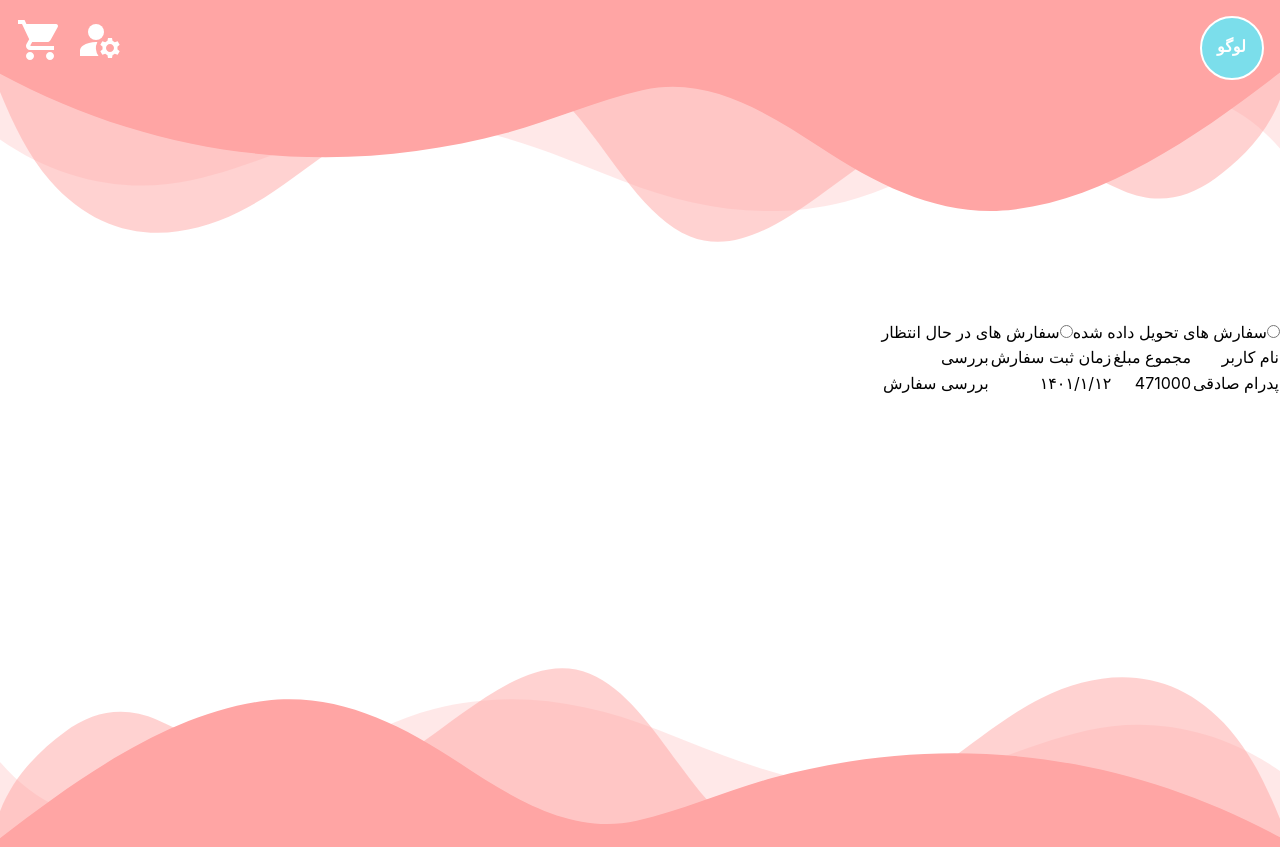
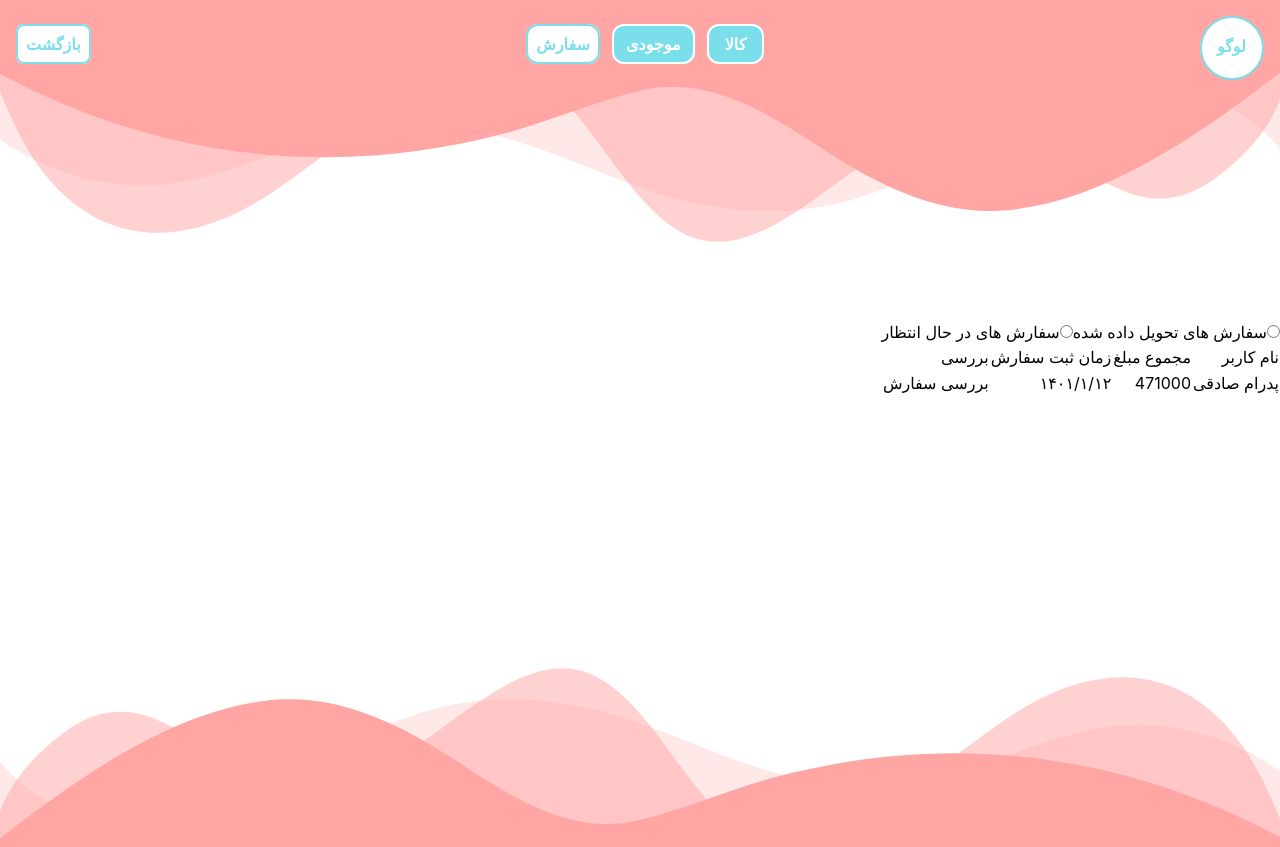
Before and after one commit to sima-ziyaei/onlineShop-project-reactJs, a React (Create React App) app: page /order in a window 1280 px wide. Built offline with nearby package versions, Linux system fonts and the light colour scheme; data requests are answered from the project's data file.

Commit message:
fix the bugs

```diff
--- /dev/null
+++ b/src/Layout/MainNavbar.js
@@ -0,0 +1,34 @@
+import { NavLink, Outlet} from 'react-router-dom';
+import '../styles/navbar.css';
+import {MdShoppingCart} from 'react-icons/md';
+import {MdManageAccounts} from 'react-icons/md';
+
+//className='bg-[#7bdeeb] rounded-xl px-4 w-[100px] m-3 h-24 border-2 border-white text-white font-semibold p-2 hover:text-[#7bdeeb] hover:border-[#7bdeeb] hover:bg-white'
+
+const MainNavbar = () => {
+
+    return (
+
+            <nav className='navbar'>
+                <div className='bg-[#ffa5a4] w-[100%] h-16 p-4 flex justify-between'>
+                    <NavLink className='w-16 h-16 text-center z-20 p-4 rounded-[50%] bg-[#7bdeeb] text-white border-2 border-white font-bold' to='/'  >لوگو</NavLink>
+                    <div className='flex'>
+                        <NavLink to='manageform' className='ml-3 text-5xl text-white hover:text-[#7bdeeb]' > <MdManageAccounts /> </NavLink>
+                        <NavLink to='cart' className='text-5xl text-white hover:text-[#7bdeeb]'>  <MdShoppingCart /> </NavLink>
+
+                    </div>
+                </div>
+                <div className='svgContain '>
+                    <svg className='svg' data-name="Layer 1" xmlns="http://www.w3.org/2000/svg" viewBox="0 0 1200 120" preserveAspectRatio="none">
+                        <path d="M0,0V46.29c47.79,22.2,103.59,32.17,158,28,70.36-5.37,136.33-33.31,206.8-37.5C438.64,32.43,512.34,53.67,583,72.05c69.27,18,138.3,24.88,209.4,13.08,36.15-6,69.85-17.84,104.45-29.34C989.49,25,1113-14.29,1200,52.47V0Z" opacity=".25" className="shape-fill"></path>
+                        <path d="M0,0V15.81C13,36.92,27.64,56.86,47.69,72.05,99.41,111.27,165,111,224.58,91.58c31.15-10.15,60.09-26.07,89.67-39.8,40.92-19,84.73-46,130.83-49.67,36.26-2.85,70.9,9.42,98.6,31.56,31.77,25.39,62.32,62,103.63,73,40.44,10.79,81.35-6.69,119.13-24.28s75.16-39,116.92-43.05c59.73-5.85,113.28,22.88,168.9,38.84,30.2,8.66,59,6.17,87.09-7.5,22.43-10.89,48-26.93,60.65-49.24V0Z" opacity=".5" className="shape-fill"></path>
+                        <path d="M0,0V5.63C149.93,59,314.09,71.32,475.83,42.57c43-7.64,84.23-20.12,127.61-26.46,59-8.63,112.48,12.24,165.56,35.4C827.93,77.22,886,95.24,951.2,90c86.53-7,172.46-45.71,248.8-84.81V0Z" className="shape-fill"></path>
+                    </svg>
+                </div>
+                <Outlet />
+            </nav>
+
+    )
+}
+
+export default MainNavbar;
--- /dev/null
+++ b/src/Layout/ManageNavbar.js
@@ -0,0 +1,31 @@
+import { NavLink, Outlet, Link} from 'react-router-dom';
+import '../styles/manageNavbar.css';
+
+
+const ManageNavbar=()=>{
+    return(
+        <nav >
+                <div className='  w-[100%] h-16 bg-[#ffa5a4] p-4 flex justify-between'>
+                    <NavLink className='w-16 h-16 text-center z-20 p-4  rounded-[50%] bg-white font-bold text-[#7bdeeb] border-2 border-[#7bdeeb]' to='/'  >لوگو</NavLink>
+                    <div className='mt-4  ' >
+                        <NavLink to='commodity' className='navLinks bg-[#7bdeeb] rounded-xl px-4 w-[100px] m-3 h-24 border-2 border-white text-white font-semibold p-2 hover:text-[#7bdeeb] hover:border-[#7bdeeb] hover:bg-white' >کالا</NavLink>
+                        <NavLink to='inventory' className='navLinks bg-[#7bdeeb] rounded-xl w-[5%] h-24 border-2 border-white text-white font-semibold p-2 hover:text-[#7bdeeb] hover:border-[#7bdeeb] hover:bg-white'> موجودی </NavLink>
+                        <NavLink to='order' className='navLinks bg-[#7bdeeb] rounded-xl w-[5%] m-3 h-24 border-2 border-white text-white font-semibold p-2 hover:text-[#7bdeeb] hover:border-[#7bdeeb] hover:bg-white'> سفارش</NavLink>
+                    </div>
+                    <div className='mt-4'>
+                        <Link to='/' className='z-30  text-[#7bdeeb] font-semibold border-2 border-[#7bdeeb] p-2 bg-white rounded-lg hover:bg-[#7bdeeb] hover:border-white hover:text-white'>بازگشت </Link>
+                    </div>
+                </div>
+                <div className='svgContain '>
+                    <svg className='svg' data-name="Layer 1" xmlns="http://www.w3.org/2000/svg" viewBox="0 0 1200 120" preserveAspectRatio="none">
+                        <path d="M0,0V46.29c47.79,22.2,103.59,32.17,158,28,70.36-5.37,136.33-33.31,206.8-37.5C438.64,32.43,512.34,53.67,583,72.05c69.27,18,138.3,24.88,209.4,13.08,36.15-6,69.85-17.84,104.45-29.34C989.49,25,1113-14.29,1200,52.47V0Z" opacity=".25" className="shape-fill"></path>
+                        <path d="M0,0V15.81C13,36.92,27.64,56.86,47.69,72.05,99.41,111.27,165,111,224.58,91.58c31.15-10.15,60.09-26.07,89.67-39.8,40.92-19,84.73-46,130.83-49.67,36.26-2.85,70.9,9.42,98.6,31.56,31.77,25.39,62.32,62,103.63,73,40.44,10.79,81.35-6.69,119.13-24.28s75.16-39,116.92-43.05c59.73-5.85,113.28,22.88,168.9,38.84,30.2,8.66,59,6.17,87.09-7.5,22.43-10.89,48-26.93,60.65-49.24V0Z" opacity=".5" className="shape-fill"></path>
+                        <path d="M0,0V5.63C149.93,59,314.09,71.32,475.83,42.57c43-7.64,84.23-20.12,127.61-26.46,59-8.63,112.48,12.24,165.56,35.4C827.93,77.22,886,95.24,951.2,90c86.53-7,172.46-45.71,248.8-84.81V0Z" className="shape-fill"></path>
+                    </svg>
+                </div>
+                <Outlet />
+            </nav>
+    )
+}
+
+export default ManageNavbar;
--- a/src/pages/ManageForm.js
+++ b/src/pages/ManageForm.js
@@ -48,7 +48,7 @@ export default function ManageForm() {
         setTimeout(() => {
           setSubmitting(false);
           setChangeNav(false);
-          navigate("/commodity");
+          navigate("/order");
         }, 400);
       }}
     >
--- a/src/pages/panel/Order.js
+++ b/src/pages/panel/Order.js
@@ -4,7 +4,7 @@ import { useEffect, useState } from "react";
 function Order() {
   const [deliveredOrders, setDeliveredOrders] = useState([]);
   const [notDeliveredOrders, setNotDeliveredOrders] = useState([]);
-  const [delivered, setDelivered] = useState(false);
+  const [isDelivered, setDelivered] = useState(false);
   const URL = "http://localhost:3001/";
   const option = {
     year: "numeric",
@@ -47,7 +47,7 @@ function Order() {
           id="delivered"
           name="isDelivered"
           value="delivered"
-          checked={delivered==="delivered"}
+          checked={isDelivered==="delivered"}
           onChange={handleChange}
         />
           <label for="delivered">سفارش های تحویل داده شده</label>
@@ -57,8 +57,9 @@ function Order() {
           id="notDelivered"
           name="isDelivered"
           value="notDelivered"
-          checked={delivered === "notDelivered"}
+          checked={isDelivered === "notDelivered"}
           onChange={handleChange}
+
         />
           <label for="notDelivered">سفارش های در حال انتظار</label>
       </div>
@@ -70,7 +71,7 @@ function Order() {
           <td>بررسی</td>
         </tr>
 
-        {delivered === "delivered"
+        {isDelivered === "delivered"
           ? deliveredOrders.map((el) => {
               return (
                 <tr>
--- a/src/routes/index.js
+++ b/src/routes/index.js
@@ -1,11 +1,12 @@
 import { Route, Routes, BrowserRouter } from "react-router-dom";
 //imports pages
-import Navbar from "../layout/Navbar";
+import MainNavbar from "../layout/MainNavbar";
+import ManageNavbar from "../layout/ManageNavbar";
 import Footer from "../layout/Footer";
 import Home from "../pages/Home";
 import ManageForm from "../pages/ManageForm";
 import Cart from "../pages/Cart";
-import Commodity from '../pages/panel/Commodity';
+import Commodity from "../pages/panel/Commodity";
 import Inventory from "../pages/panel/Inventory";
 import Order from "../pages/panel/Order";
 import Category from "../Components/Home/Category";
@@ -18,8 +19,8 @@ import Error404 from "../pages/errors/Error404";
 function AppRoutes() {
   return (
     <BrowserRouter>
-      <Navbar />
       <Routes>
+        <Route element={<MainNavbar />}>
           <Route path="/" element={<Home />} />
           <Route path="home/:category" element={<Category />} />
           <Route path="home/:category/:cardinfo" element={<CardInfo />} />
@@ -31,10 +32,13 @@ function AppRoutes() {
             path="cart/:buy/:payment/:paymentsolution"
             element={<PaymentSolution />}
           />
+          <Route path="*" element={<Error404 />} />
+        </Route>
+        <Route element={<ManageNavbar />}>
           <Route path="commodity" element={<Commodity />} />
           <Route path="inventory" element={<Inventory />} />
           <Route path="order" element={<Order />} />
-        <Route path="*" element={<Error404 />}/>
+        </Route>
       </Routes>
       <Footer />
     </BrowserRouter>
--- /dev/null
+++ b/src/styles/manageNavbar.css
@@ -0,0 +1,34 @@
+.svgContain {
+    position: absolute;
+    top: 64px;
+    left: 0;
+    width: 100%;
+    overflow: hidden;
+    line-height: 0;
+}
+
+.svg {
+    position: relative;
+    display: block;
+    width: calc(100% + 1.3px);
+    height: 194px;
+}
+
+.svgContain .shape-fill {
+    fill: #FFA5A4;
+}
+
+
+.navLinks.active{
+    background-color: white;
+    color:#7bdeeb;
+    border: 2px solid #7bdeeb
+}
+
+/** For mobile devices **/
+@media (max-width: 767px) {
+    .svg {
+        width: calc(100% + 1.3px);
+        height: 135px;
+    }
+}
```
Lines whose indentation alone changed are shown as unchanged.
